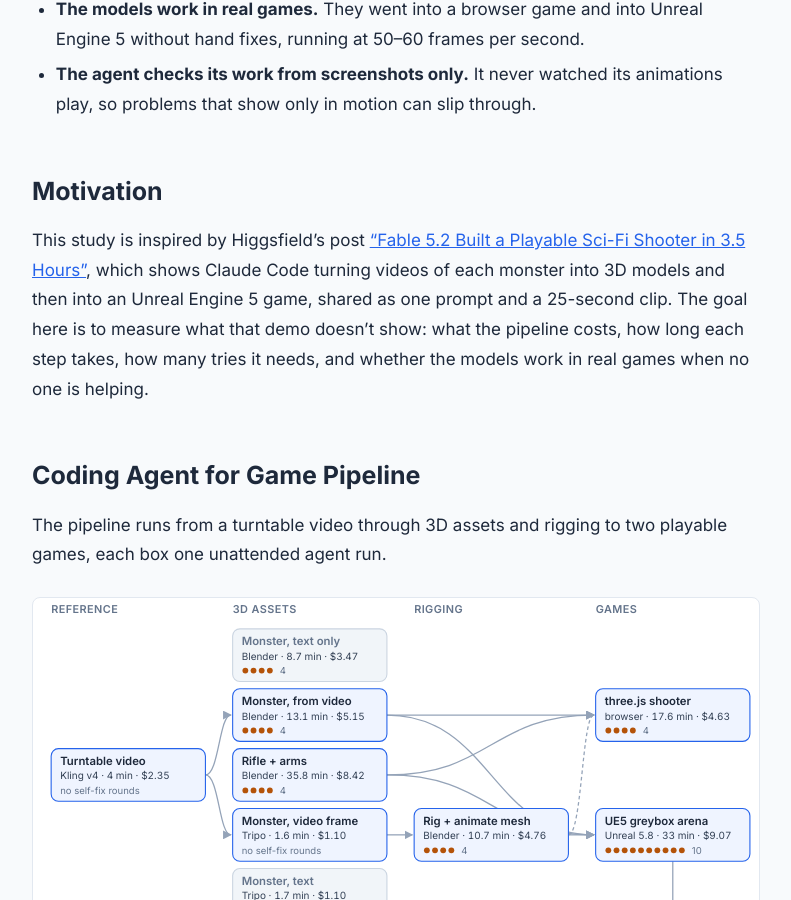
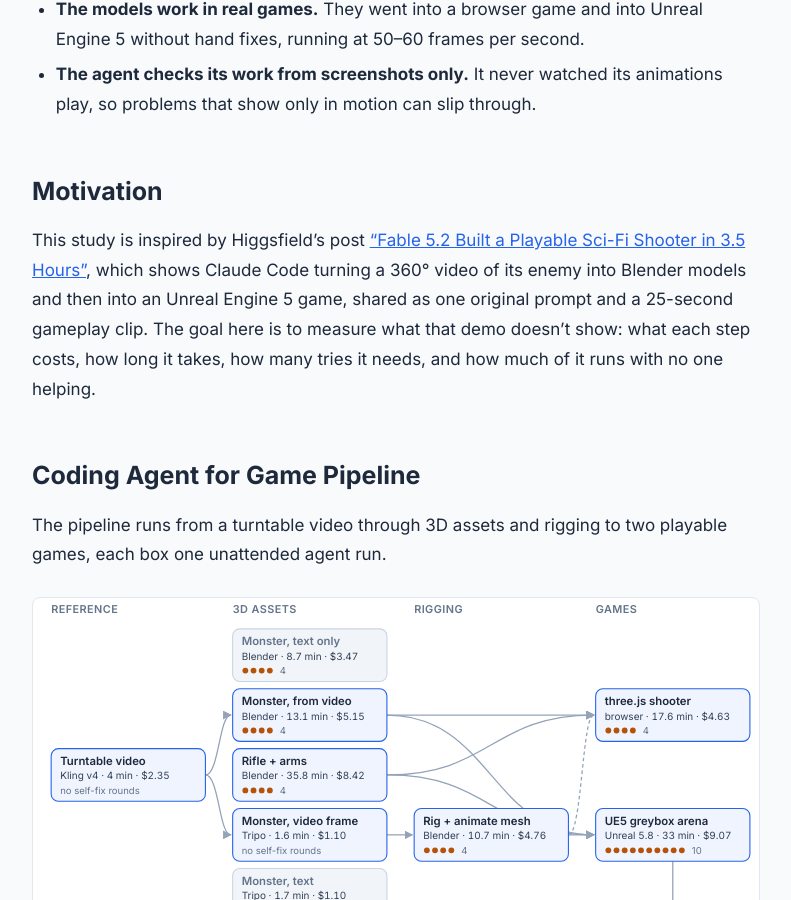
Before and after one commit to shanyang-me/blog, a Jekyll site: the page built from _posts/2026-11-12-agent-built-game-assets.md, in a window 1280 px wide and 900 px high, scrolled down 1308 px. Shown: the whole window, without its empty margins (244-1035 px from the left). Built offline with Jekyll 4.4.1, drawn with Linux system fonts in a browser that asks for light colours.

Commit message:
Motivation: match what the Higgsfield article actually shows
Co-Authored-By: Claude Opus 5.5 <noreply@anthropic.com>

```diff
--- a/_posts/2026-11-12-agent-built-game-assets.md
+++ b/_posts/2026-11-12-agent-built-game-assets.md
@@ -28,7 +28,7 @@ bibtex_key: yang2026agentgameassets
 
 ## Motivation
 
-This study is inspired by Higgsfield's post <a href="https://higgsfield.ai/@higgsfield.studio/blogs/fable-5-2-built-a-playable-shooter-in-3-5-hours">"Fable 5.2 Built a Playable Sci-Fi Shooter in 3.5 Hours"</a>, which shows Claude Code turning videos of each monster into 3D models and then into an Unreal Engine 5 game, shared as one prompt and a 25-second clip. The goal here is to measure what that demo doesn't show: what the pipeline costs, how long each step takes, how many tries it needs, and whether the models work in real games when no one is helping.
+This study is inspired by Higgsfield's post <a href="https://higgsfield.ai/@higgsfield.studio/blogs/fable-5-2-built-a-playable-shooter-in-3-5-hours">"Fable 5.2 Built a Playable Sci-Fi Shooter in 3.5 Hours"</a>, which shows Claude Code turning a 360° video of its enemy into Blender models and then into an Unreal Engine 5 game, shared as one original prompt and a 25-second gameplay clip. The goal here is to measure what that demo doesn't show: what each step costs, how long it takes, how many tries it needs, and how much of it runs with no one helping.
 
 
 ## Coding Agent for Game Pipeline
```
